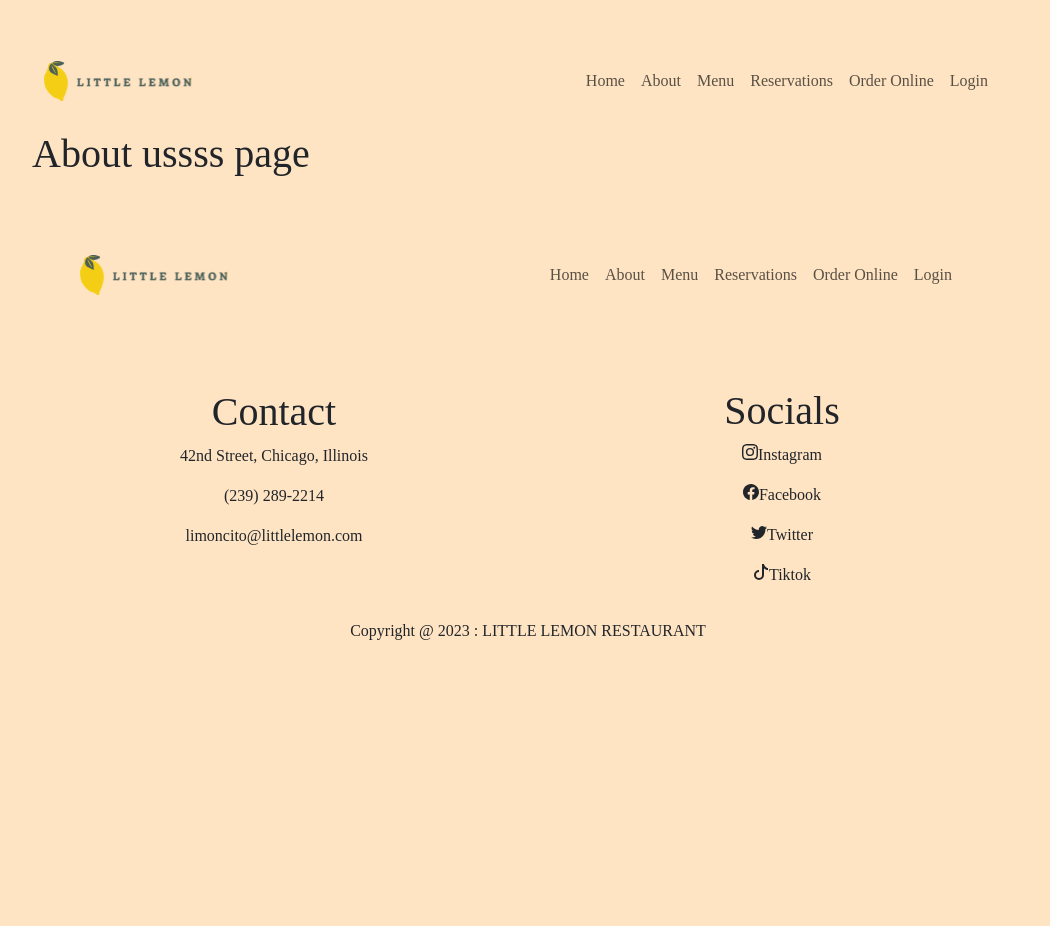
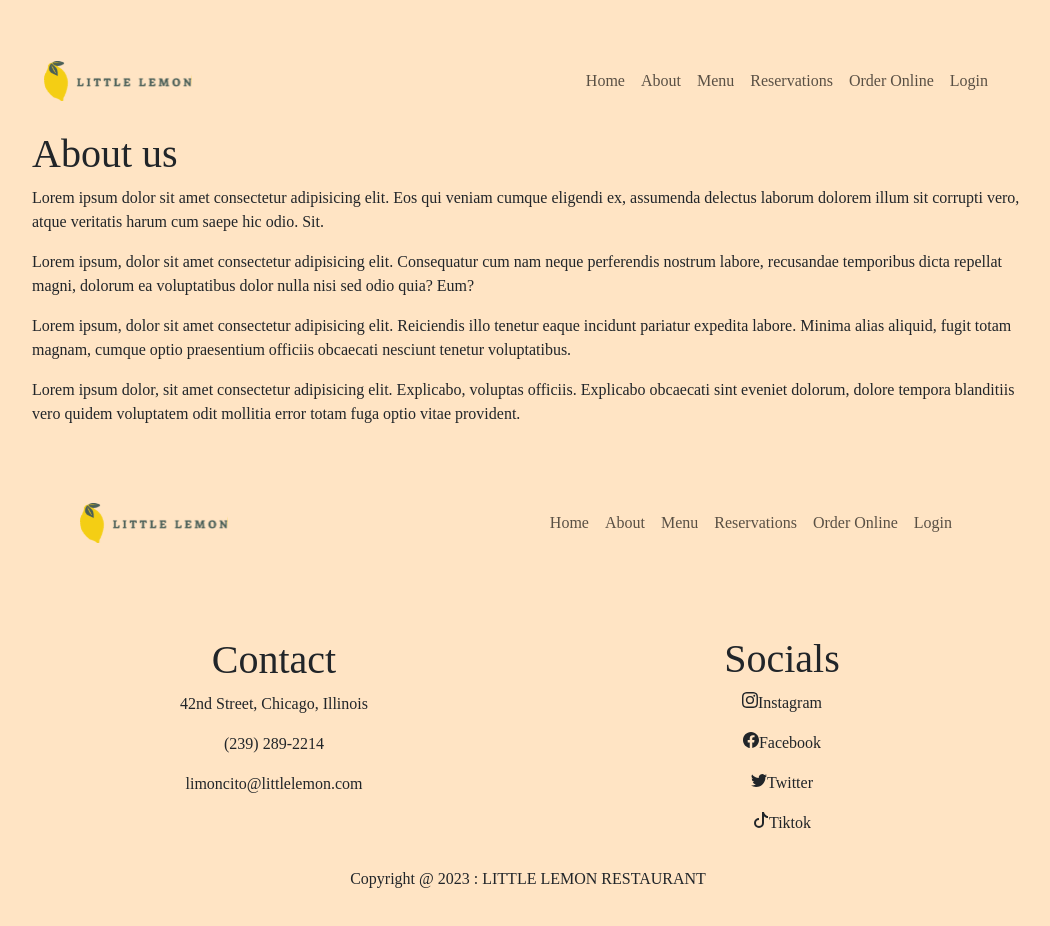
Before and after one commit to toneiobufon/Little-Lemon, a React (Create React App) app in the folder little/: page /about in a window 1280 px wide. Shown: the top 926 px of the page, without its empty margins (112-1162 px from the left). Before the commit the page ends 800 px from the top, so only its background shows below. Built offline with nearby package versions, Linux system fonts and the light colour scheme.

Commit message:
added lorem to about us page

```diff
--- a/little/src/Components/About.js
+++ b/little/src/Components/About.js
@@ -4,8 +4,11 @@ import React from "react";
 function About (){
     return (
         <>
-    <h1>About ussss page</h1>
-    <p></p>
+    <h1>About us</h1>
+    <p>Lorem ipsum dolor sit amet consectetur adipisicing elit. Eos qui veniam cumque eligendi ex, assumenda delectus laborum dolorem illum sit corrupti vero, atque veritatis harum cum saepe hic odio. Sit.</p>
+    <p>Lorem ipsum, dolor sit amet consectetur adipisicing elit. Consequatur cum nam neque perferendis nostrum labore, recusandae temporibus dicta repellat magni, dolorum ea voluptatibus dolor nulla nisi sed odio quia? Eum?</p>
+    <p>Lorem ipsum, dolor sit amet consectetur adipisicing elit. Reiciendis illo tenetur eaque incidunt pariatur expedita labore. Minima alias aliquid, fugit totam magnam, cumque optio praesentium officiis obcaecati nesciunt tenetur voluptatibus.</p>
+    <p>Lorem ipsum dolor, sit amet consectetur adipisicing elit. Explicabo, voluptas officiis. Explicabo obcaecati sint eveniet dolorum, dolore tempora blanditiis vero quidem voluptatem odit mollitia error totam fuga optio vitae provident.</p>
     </>
     )
 }
```
